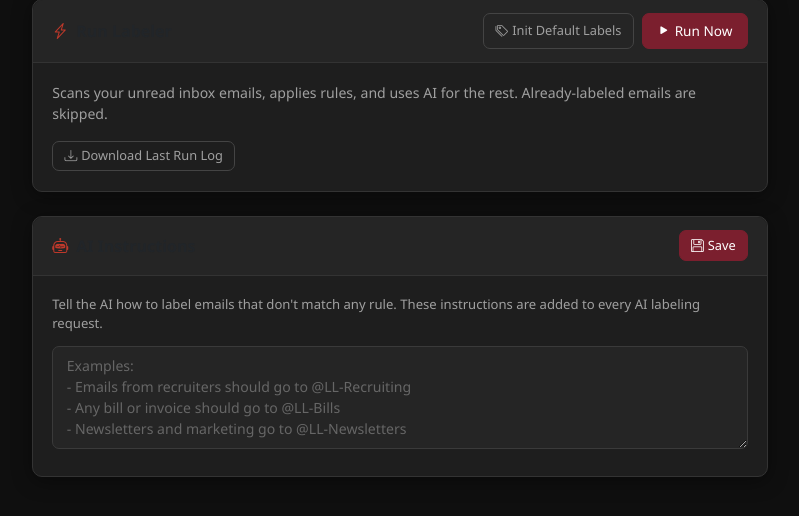
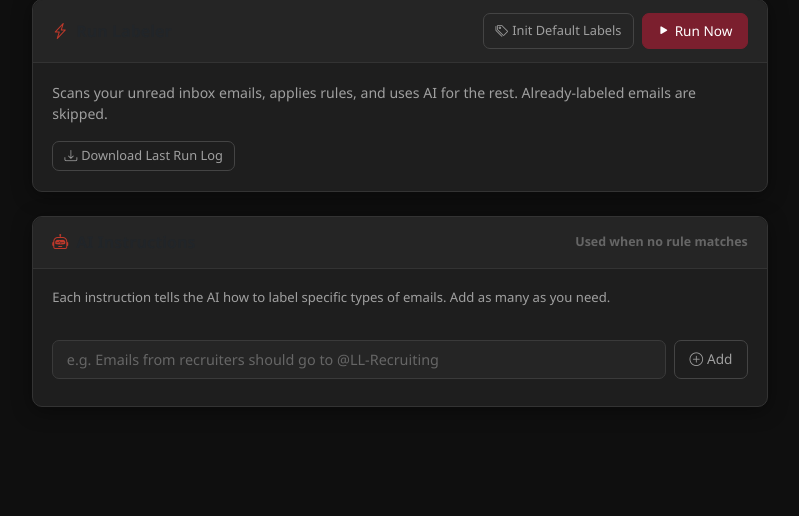
Before and after one commit to besmartaico/label-logic, a Flask app: page /rules in a window 1280 px wide. Shown: the part 145-661 px from the top of the page, without its empty margins (240-1039 px from the left). Run offline with Flask 3, Linux system fonts and the light colour scheme; data that the repository does not hold is empty; some libraries are stand-ins or nearby versions.

Commit message:
Update rules.html

```diff
--- a/backend/templates/rules.html
+++ b/backend/templates/rules.html
@@ -30,20 +30,25 @@
         </div>
       </div>
     </div>
+
     <div class="card">
       <div class="card-header d-flex justify-content-between align-items-center">
         <span><i class="bi bi-robot me-2" style="color:var(--marb)"></i>AI Instructions</span>
-        <button class="btn btn-sm btn-primary" id="save-ai-instructions-btn">
-          <i class="bi bi-floppy me-1"></i>Save
-        </button>
+        <span style="font-size:.78rem;color:var(--txm)">Used when no rule matches</span>
       </div>
       <div class="card-body">
-        <p style="font-size:.82rem;color:var(--txt2);margin-bottom:.75rem;">
-          Tell the AI how to label emails that don't match any rule. These instructions are added to every AI labeling request.
+        <p style="font-size:.82rem;color:var(--txt2);margin-bottom:1rem;">
+          Each instruction tells the AI how to label specific types of emails. Add as many as you need.
         </p>
-        <textarea id="ai-instructions" class="form-control" rows="4"
-          placeholder="Examples:&#10;- Emails from recruiters should go to @LL-Recruiting&#10;- Any bill or invoice should go to @LL-Bills&#10;- Newsletters and marketing go to @LL-Newsletters"
-          style="color:var(--txt);background:#252525;border-color:#3a3a3a;font-size:.88rem;resize:vertical"></textarea>
+        <div id="ai-instructions-list" class="d-flex flex-column gap-2 mb-3"></div>
+        <div class="d-flex gap-2">
+          <input type="text" id="new-instruction-input" class="form-control"
+            placeholder="e.g. Emails from recruiters should go to @LL-Recruiting"
+            style="color:var(--txt);background:#252525;border-color:#3a3a3a" />
+          <button class="btn btn-outline-secondary" id="add-instruction-btn" style="white-space:nowrap">
+            <i class="bi bi-plus-circle me-1"></i>Add
+          </button>
+        </div>
         <div id="ai-instructions-status" class="mt-2"></div>
       </div>
     </div>
```
